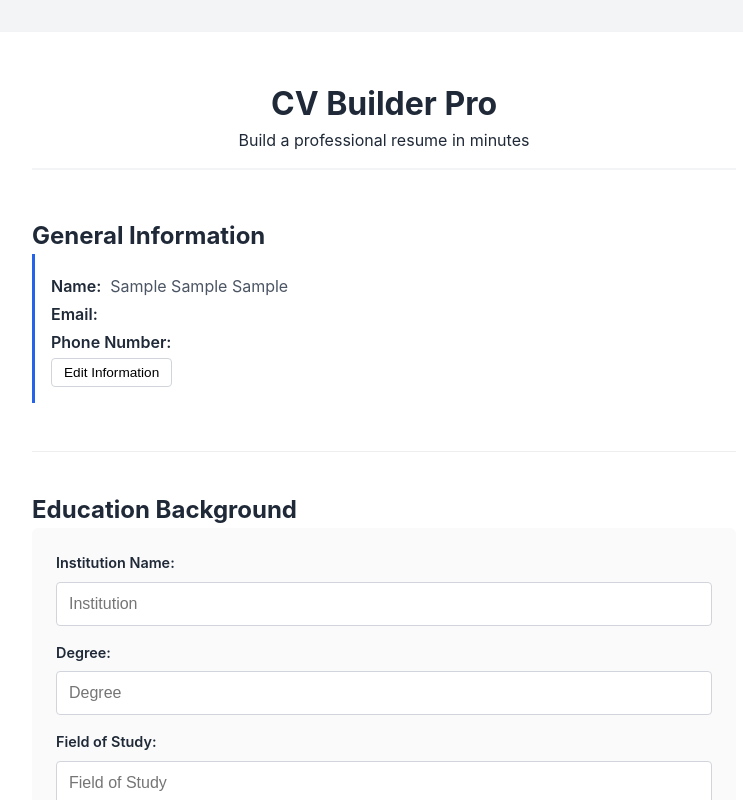
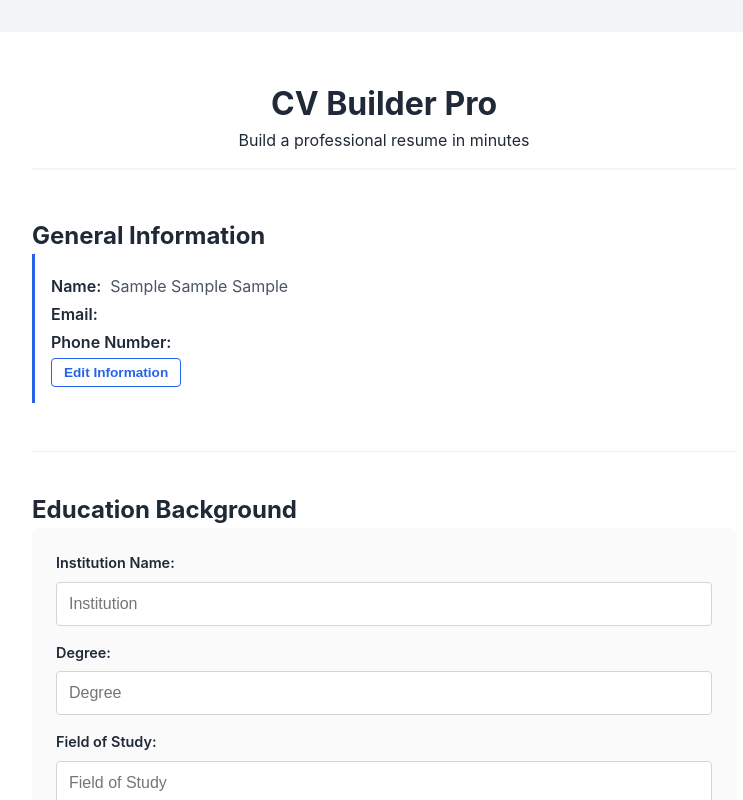
Before and after one commit to David-Godspower/cv-application-builder, a React (Vite) app: page / in a window 1280 px wide. Both pictures are taken after typing "Sample", "Sample", "Sample", "name@example.com", "5551234" into the empty fields and a click on the button "Submit". Shown: the top 800 px of the page, without its empty margins (256-999 px from the left). Built offline with nearby package versions, Linux system fonts and the light colour scheme.

Commit message:
refactor: add CSS class to edit button in GeneralInfo component

```diff
--- a/src/components/GeneralInfo.jsx
+++ b/src/components/GeneralInfo.jsx
@@ -58,7 +58,7 @@ function GeneralInfo() {
             </p>
 
             <button
-              type="button"
+              type="button" className="edit-button"
               onClick={() => setFormData({ ...formData, isSubmitted: false })}
             >
               Edit Information
```
